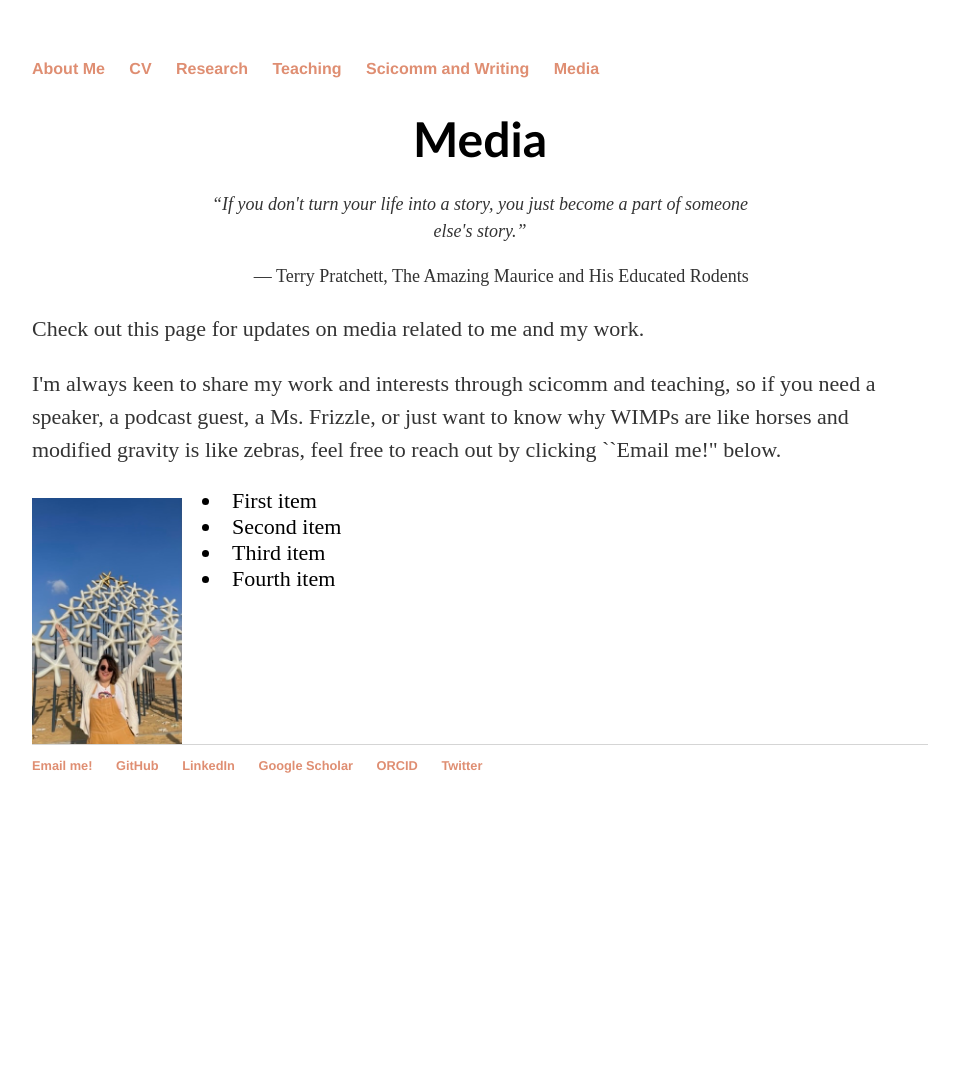
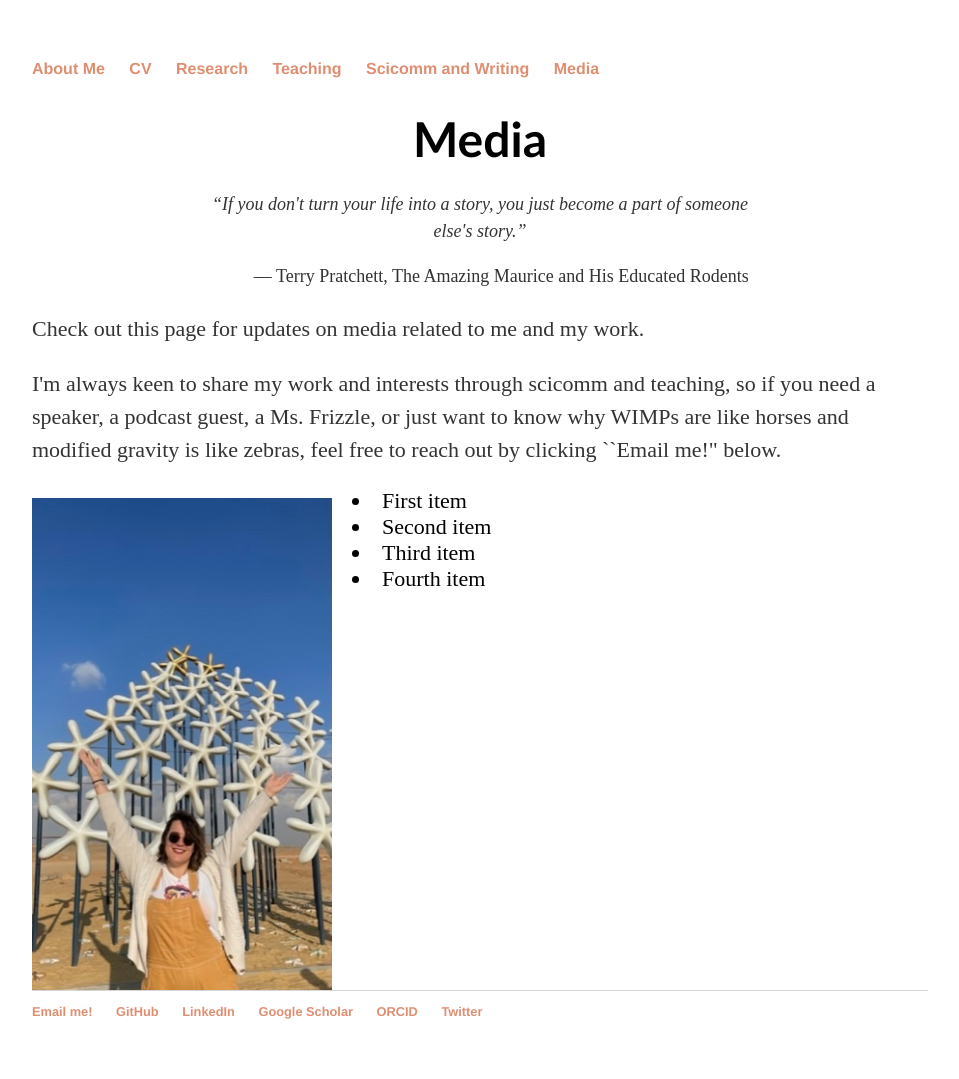
Before and after one commit to lunazagor/lunazagor.github.io, a Jekyll site: the page built from media/index.html, in a window 1280 px wide. Shown: the whole page, without its empty margins (160-1119 px from the left). Built offline with Jekyll 4.4.1, drawn with Linux system fonts in a browser that asks for light colours; before the commit the page ends 900 px from its top, so only the background shows below that.

Commit message:
testing max image width\

```diff
--- a/media/index.html
+++ b/media/index.html
@@ -43,7 +43,7 @@ title: Media
 		gap: 20px; /* Adjusts space between image and list */
 	}
 	.image-list-container img {
-		max-width: 150px; /* Set desired max width */
+		max-width: 300px; /* Set desired max width */
 		height: auto;
 		margin-top: 10px; /* Adjusts space at the top */
 	}
```
